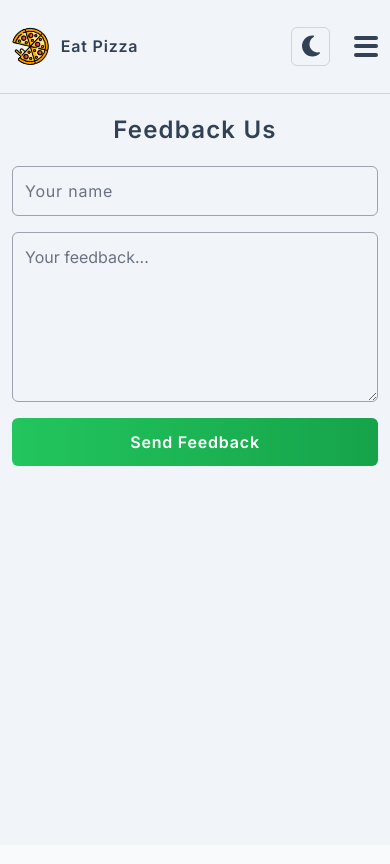
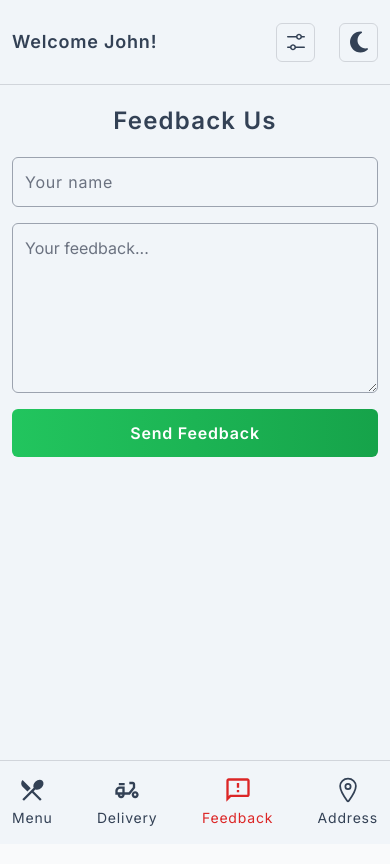
Before and after one commit to Webprojon/eatpizza-pwa-app, a Next.js app: page /feedback in a window 390 px wide. Shown: the top 864 px of the page. Built offline with nearby package versions, Linux system fonts and the light colour scheme.

Commit message:
responsive design is changed in mobile

```diff
--- a/src/components/DesktopNavbar.tsx
+++ b/src/components/DesktopNavbar.tsx
@@ -7,14 +7,19 @@ import { FaLocationDot, FaMoon } from "react-icons/fa6";
 import { HiOutlineSun } from "react-icons/hi";
 import { useTheme } from "@/context/theme-context";
 import { LINKS } from "@/lib/data";
+import { usePathname } from "next/navigation";
+import { VscSettings } from "react-icons/vsc";
 
 export default function DesktopNavbar() {
 	const { theme, toggleTheme } = useTheme();
+	const pathname = usePathname();
 
 	return (
+		<>
 			<header className="bg-slate-100 dark:bg-slate-900 sticky top-0 z-50 border-b border-gray-300 dark:border-gray-600 tracking-wider">
-			<nav className="h-[11vh] max-w-[1250px] mx-auto flex items-center justify-between px-3 xl:px-0">
-				<Link href="/" className="flex items-center cursor-pointer">
+				<nav className="h-[10vh] sm:h-[11vh] max-w-[1250px] mx-auto flex items-center justify-between px-3 xl:px-0">
+					<span className="sm:hidden font-semibold text-lg">Welcome John!</span>
+					<Link href="/" className="hidden sm:flex items-center cursor-pointer">
 						<Image
 							alt="logo"
 							src={logo}
@@ -26,7 +31,7 @@ export default function DesktopNavbar() {
 					</Link>
 
 					<div className="hidden md:flex md:gap-x-6 lg:gap-x-12 text-[17px] font-medium">
-					{LINKS.map((link) => (
+						{LINKS.slice(0, 3).map((link) => (
 							<Link
 								key={link.id}
 								href={link.href}
@@ -38,6 +43,10 @@ export default function DesktopNavbar() {
 					</div>
 
 					<div className="flex items-center gap-x-6">
+						<div className="sm:hidden cursor-pointer border p-[.4rem] md:p-[.5rem] rounded-md border-gray-300 dark:border-slate-600 text-slate-700 dark:text-slate-300">
+							<VscSettings className="size-6" />
+						</div>
+
 						<div
 							onClick={toggleTheme}
 							className="cursor-pointer border p-[.4rem] md:p-[.5rem] rounded-md border-gray-300 dark:border-slate-600 text-slate-700 dark:text-slate-300"
@@ -61,5 +70,22 @@ export default function DesktopNavbar() {
 					</div>
 				</nav>
 			</header>
+
+			<header className="h-[10vh] flex justify-center sm:hidden bg-slate-100 dark:bg-slate-900 fixed bottom-0 w-full z-50 border-t border-gray-300 dark:border-gray-600 tracking-wider">
+				<nav className="flex items-center w-full max-w-[410px] justify-between px-3">
+					{LINKS.map((link) => (
+						<Link
+							key={link.id}
+							href={link.href}
+							className={`flex flex-col items-center gap-y-1 text-sm
+								${pathname === link.href && "text-red-600"}
+								`}
+						>
+							{link.icon} {link.label}
+						</Link>
+					))}
+				</nav>
+			</header>
+		</>
 	);
 }
--- a/src/components/MobileNavbar.tsx
+++ b/src/components/MobileNavbar.tsx
@@ -8,7 +8,10 @@ export default function MobileNavbar() {
 	const [isOpen, setIsOpen] = useState(false);
 
 	return (
-		<header className="md:hidden" onClick={() => setIsOpen(!isOpen)}>
+		<header
+			className="hidden sm:block md:hidden"
+			onClick={() => setIsOpen(!isOpen)}
+		>
 			<div
 				onClick={() => setIsOpen((prev) => !prev)}
 				className="flex flex-col gap-[4.5px] cursor-pointer"
--- a/src/components/ProductCards.tsx
+++ b/src/components/ProductCards.tsx
@@ -25,7 +25,7 @@ export default function ProductCards({ products }: { products: Products[] }) {
 			return selectValue in categories
 				? products.filter(
 						(product) => product.itemCategory === categories[selectValue],
-				  )
+					)
 				: products;
 		};
 
@@ -50,7 +50,7 @@ export default function ProductCards({ products }: { products: Products[] }) {
 					name="categories"
 					value={selectValue}
 					onChange={handleSelectValue}
-					className="appearance-none bg-slate-100 rounded-md py-[.7rem] sm:py-[.5rem] px-4 tracking-wider
+					className="hidden sm:flex appearance-none bg-slate-100 rounded-md py-[.7rem] sm:py-[.5rem] px-4 tracking-wider
 				dark:bg-black/40 text-gray-600 dark:text-gray-300 cursor-pointer outline-none"
 				>
 					<option value="all">All products</option>
@@ -79,7 +79,7 @@ export default function ProductCards({ products }: { products: Products[] }) {
 				<span className="text-lg tracking-wider">Product not found 😏</span>
 			)}
 
-			<div className="grid grid-cols-2 md:grid-cols-3 xl:grid-cols-3 gap-6 md:gap-8">
+			<div className="grid grid-cols-2 md:grid-cols-3 xl:grid-cols-3 gap-6 md:gap-8 mb-[5.5rem] sm:mb-0">
 				{filteredItems.map((product, index) => (
 					<motion.div
 						variants={fadeInAnimationsVariants}
--- a/src/lib/data.tsx
+++ b/src/lib/data.tsx
@@ -1,3 +1,4 @@
+import { IoLocationOutline } from "react-icons/io5";
 import {
 	MdOutlineDeliveryDining,
 	MdOutlineFeedback,
@@ -8,19 +9,25 @@ export const LINKS = [
 	{
 		id: 1,
 		href: "/",
-		icon: <MdRestaurantMenu className="size-6" />,
+		icon: <MdRestaurantMenu className="size-7 sm:size-6" />,
 		label: "Menu",
 	},
 	{
 		id: 2,
 		href: "/delivery",
-		icon: <MdOutlineDeliveryDining className="size-6" />,
+		icon: <MdOutlineDeliveryDining className="size-7 sm:size-6" />,
 		label: "Delivery",
 	},
 	{
 		id: 3,
 		href: "/feedback",
-		icon: <MdOutlineFeedback className="size-6" />,
+		icon: <MdOutlineFeedback className="size-7 sm:size-6" />,
 		label: "Feedback",
 	},
+	{
+		id: 4,
+		href: "/address",
+		icon: <IoLocationOutline className="size-7 sm:size-6" />,
+		label: "Address",
+	},
 ];
```
Lines whose indentation alone changed are shown as unchanged.
